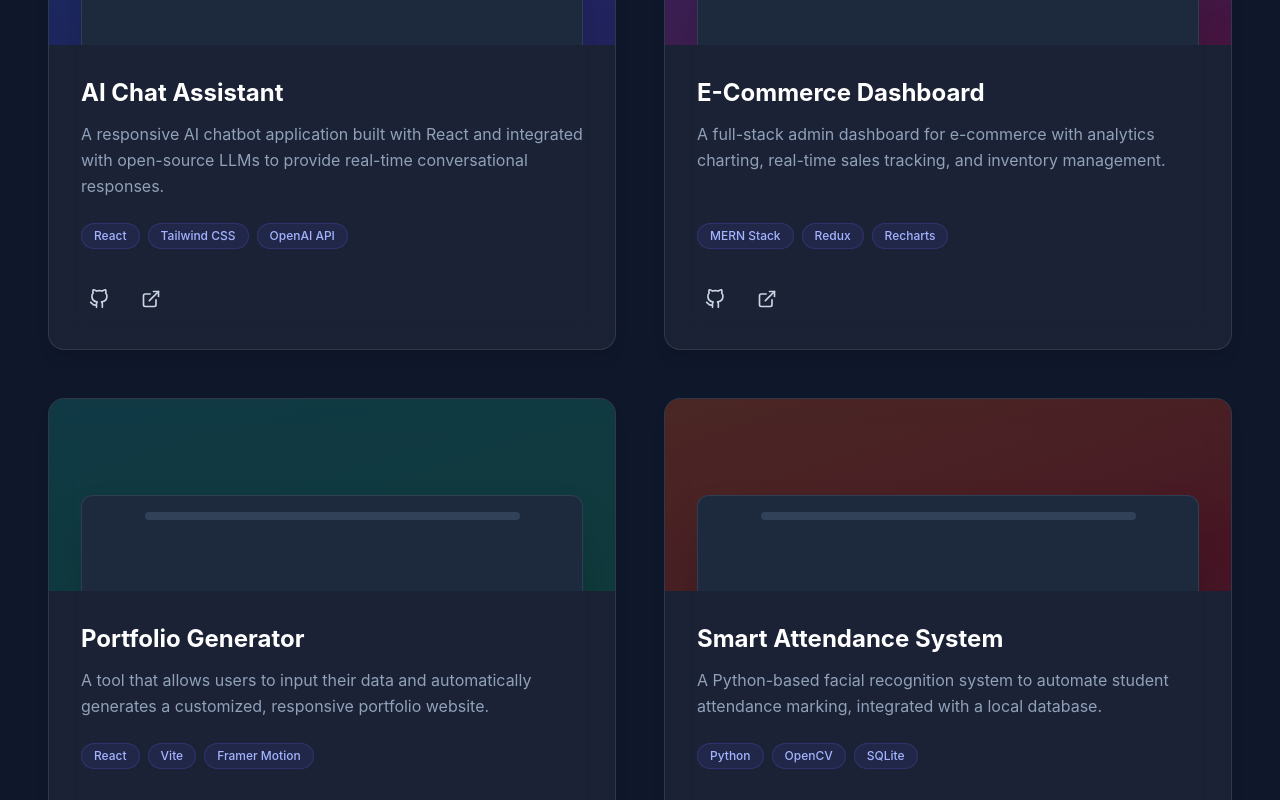
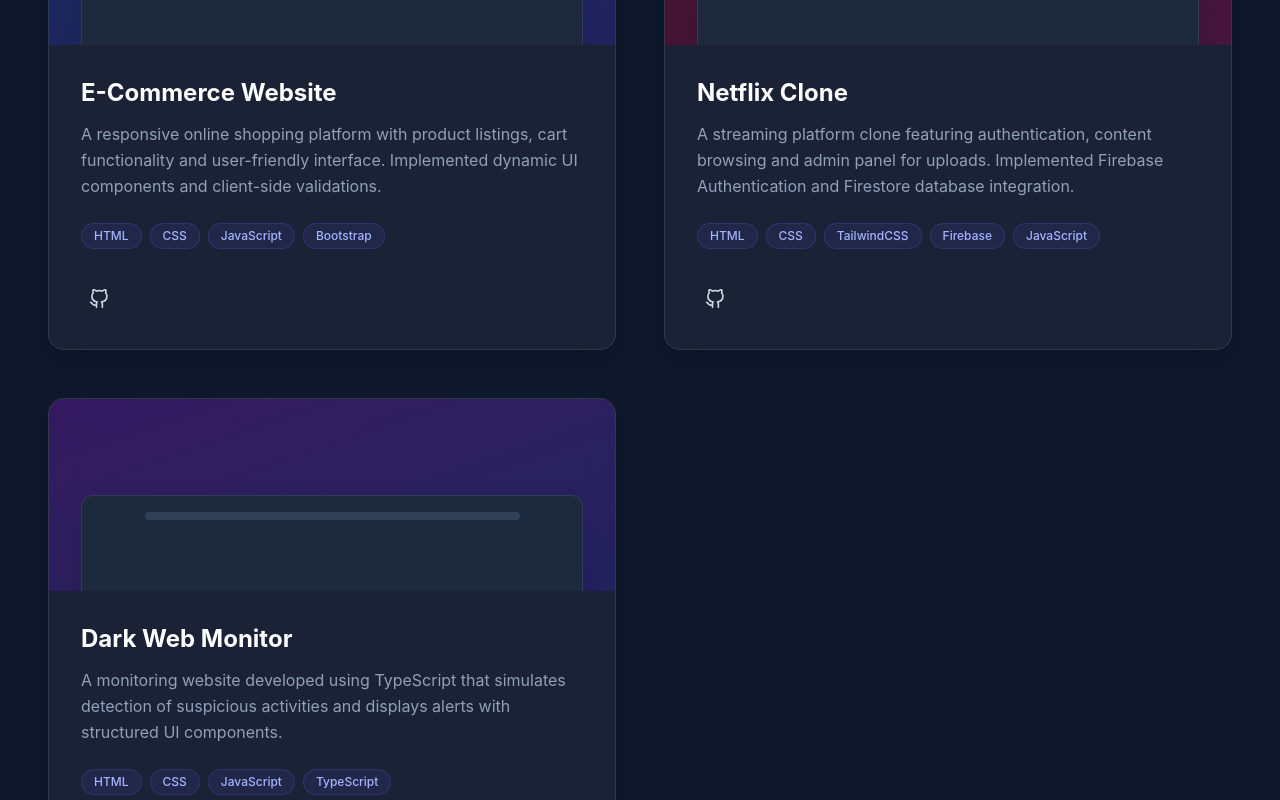
Before and after one commit to Dharsan0810/dharsan-r-portfolio, a React (Vite) app: page / in a window 1280 px wide. Shown: the part 2720-3520 px from the top of the page. Built offline with nearby package versions, Linux system fonts and the light colour scheme.

Commit message:
Update Projects.jsx

```diff
--- a/src/sections/Projects.jsx
+++ b/src/sections/Projects.jsx
@@ -3,39 +3,30 @@
 
 const projects = [
     {
-        title: 'AI Chat Assistant',
-        description: 'A responsive AI chatbot application built with React and integrated with open-source LLMs to provide real-time conversational responses.',
-        tech: ['React', 'Tailwind CSS', 'OpenAI API'],
-        github: 'https://github.com',
-        live: 'https://example.com',
-        image: 'bg-gradient-to-br from-blue-600/40 to-indigo-600/40' // placeholder gradient
+        title: 'E-Commerce Website',
+        description: 'A responsive online shopping platform with product listings, cart functionality and user-friendly interface. Implemented dynamic UI components and client-side validations.',
+        tech: ['HTML', 'CSS', 'JavaScript', 'Bootstrap'],
+        github: 'https://github.com/Dharsan0810',
+        live: '',
+        image: 'bg-gradient-to-br from-blue-600/40 to-indigo-600/40'
     },
     {
-        title: 'E-Commerce Dashboard',
-        description: 'A full-stack admin dashboard for e-commerce with analytics charting, real-time sales tracking, and inventory management.',
-        tech: ['MERN Stack', 'Redux', 'Recharts'],
-        github: 'https://github.com',
-        live: 'https://example.com',
-        image: 'bg-gradient-to-br from-purple-600/40 to-pink-600/40'
+        title: 'Netflix Clone',
+        description: 'A streaming platform clone featuring authentication, content browsing and admin panel for uploads. Implemented Firebase Authentication and Firestore database integration.',
+        tech: ['HTML', 'CSS', 'TailwindCSS', 'Firebase', 'JavaScript'],
+        github: 'https://github.com/Dharsan0810',
+        live: '',
+        image: 'bg-gradient-to-br from-red-600/40 to-pink-600/40'
     },
     {
-        title: 'Portfolio Generator',
-        description: 'A tool that allows users to input their data and automatically generates a customized, responsive portfolio website.',
-        tech: ['React', 'Vite', 'Framer Motion'],
-        github: 'https://github.com',
+        title: 'Dark Web Monitor',
+        description: 'A monitoring website developed using TypeScript that simulates detection of suspicious activities and displays alerts with structured UI components.',
+        tech: ['HTML', 'CSS', 'JavaScript', 'TypeScript'],
+        github: 'https://github.com/Dharsan0810',
         live: '',
-        image: 'bg-gradient-to-br from-teal-600/40 to-emerald-600/40'
+        image: 'bg-gradient-to-br from-purple-600/40 to-indigo-600/40'
     },
-    {
-        title: 'Smart Attendance System',
-        description: 'A Python-based facial recognition system to automate student attendance marking, integrated with a local database.',
-        tech: ['Python', 'OpenCV', 'SQLite'],
-        github: 'https://github.com',
-        live: '',
-        image: 'bg-gradient-to-br from-orange-600/40 to-red-600/40'
-    }
 ];
-
 const Projects = () => {
     return (
         <section id="projects" className="py-24 relative">
```
